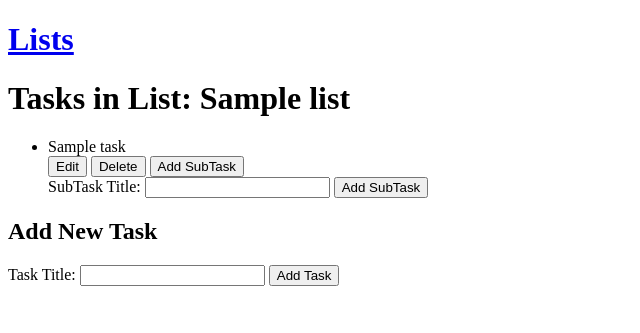
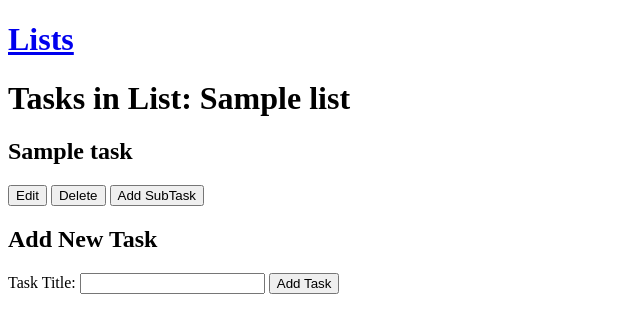
Before and after one commit to Tawongaishe/My_To_Do_App, a Flask app: page /list/1 in a window 1280 px wide. Shown: the top 333 px of the page, without its empty margins (0-640 px from the left). Run offline with Flask 3, Linux system fonts and the light colour scheme; tables that the repository leaves empty hold one stand-in row (Sample ...).

Commit message:
improved the view of tasks, subtasks, subsubtasks

```diff
--- a/backend/templates/list_tasks.html
+++ b/backend/templates/list_tasks.html
@@ -6,27 +6,64 @@
 
     <div id="flash-message" class="hidden"></div>
 
-    <ul>
-        {% for task in tasks %}
-            <li>
+    <div id="tasks-container">
+        {% for root_task_dict in task_list %}
+            <div class="task-card">
+                <!-- Root task content -->
                 <div class="task">
-                    <div class="task-title" data-task-id="{{ task.id }}">
-                        {{ task.title }}
-                    </div>
+                    <h2>{{ root_task_dict['task'].title }}</h2>
+                    <!-- Task title and actions -->
                     <div class="task-actions">
-                        <button class="edit-task" data-task-id="{{ task.id }}">Edit</button>
-                        <button class="delete-task" data-task-id="{{ task.id }}">Delete</button>
-                        <button class="toggle-subtask-form">Add SubTask</button>
-                        <form class="subtask-form hidden-form" action="{{ url_for('web.create_subtask', list_id=list.id, task_id=task.id) }}" method="post">
+                        <!-- Edit and delete buttons for root task -->
+                        <button class="edit-task" data-task-id="{{ root_task_dict['task'].id }}">Edit</button>
+                        <button class="delete-task" data-task-id="{{ root_task_dict['task'].id }}">Delete</button>
+                        <!-- Add SubTask form for root task -->
+                        <button class="toggle-subtask-form" data-parent-task-id="{{ root_task_dict['task'].id }}">Add SubTask</button>
+                        <form class="subtask-form hidden" action="{{ url_for('web.create_subtask', list_id=list.id, task_id=root_task_dict['task'].id) }}" method="post">
                             <label for="task_title">SubTask Title:</label>
                             <input type="text" id="task_title" name="title" required>
-                            <button type="submit">Add SubTask</button>
+                            <button type="submit">Save</button>
                         </form>
                     </div>
                 </div>
-            </li>
+                <ul class="subtasks">
+                    {% for subtask in root_task_dict['subtasks'] %}
+                        <li class="subtask">
+                            <!-- Subtask content -->
+                            <h3>{{ subtask.title }}</h3>
+                            <!-- Subtask title and actions -->
+                            <div class="subtask-actions">
+                                <!-- Edit and delete buttons for subtask -->
+                                <button class="edit-task" data-task-id="{{ subtask.id }}">Edit</button>
+                                <button class="delete-task" data-task-id="{{ subtask.id }}">Delete</button>
+                                <!-- Add SubTask form for subtask -->
+                                <button class="toggle-subtask-form" data-parent-task-id="{{ subtask.id }}">Add SubTask</button>
+                                <form class="subtask-form hidden" action="{{ url_for('web.create_subtask', list_id=list.id, task_id=subtask.id) }}" method="post">
+                                    <label for="task_title">SubTask Title:</label>
+                                    <input type="text" id="task_title" name="title" required>
+                                    <button type="submit">Save</button>
+                                </form>
+                            </div>
+                        </li>
+                        <ul class="subsubtasks">
+                            {% for subsubtask in subtask['subtasks'] %}
+                                <li class="subsubtask">
+                                    <!-- Subsubtask content -->
+                                    <h4>{{ subsubtask.title }}</h4>
+                                    <!-- Subsubtask title and actions -->
+                                    <div class="subsubtask-actions">
+                                        <!-- Edit and delete buttons for subsubtask -->
+                                        <button class="edit-task" data-task-id="{{ subsubtask.id }}">Edit</button>
+                                        <button class="delete-task" data-task-id="{{ subsubtask.id }}">Delete</button>
+                                    </div>
+                                </li>
+                            {% endfor %}
+                        </ul>
+                    {% endfor %}
+                </ul>
+            </div>
         {% endfor %}
-    </ul>
+    </div>
     <h2>Add New Task</h2>
     <form action="{{ url_for('web.list_tasks', list_id=list.id )}}" method="post">
         <label for="task_title">Task Title:</label>
--- a/backend/web_routes.py
+++ b/backend/web_routes.py
@@ -69,9 +69,24 @@ def list_tasks(list_id, parent_id=None):
     list = List.query.get(list_id)
     tasks = Task.query.filter_by(list_id=list_id).all()
 
-    return render_template('list_tasks.html', tasks=tasks, list=list)
+    # Organize tasks into a list of dictionaries
+    task_list = []
+    for task in tasks:
+        if task.parent_id is None:
+            # This is a root task
+            task_dict = {
+                'task': task,
+                'subtasks': []
+            }
+            task_list.append(task_dict)
+        else:
+            # This is a subtask
+            for root_task_dict in task_list:
+                if task.parent_id == root_task_dict['task'].id:
+                    # Add subtask to the corresponding root task
+                    root_task_dict['subtasks'].append(task)
 
-
+    return render_template('list_tasks.html', task_list=task_list, list=list)
 @web.route('/list/<int:list_id>/<int:task_id>', methods=['POST'])
 def create_subtask(list_id, task_id):
     if request.method == 'POST':
```
